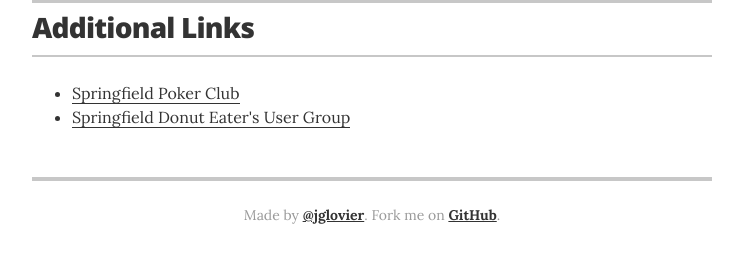
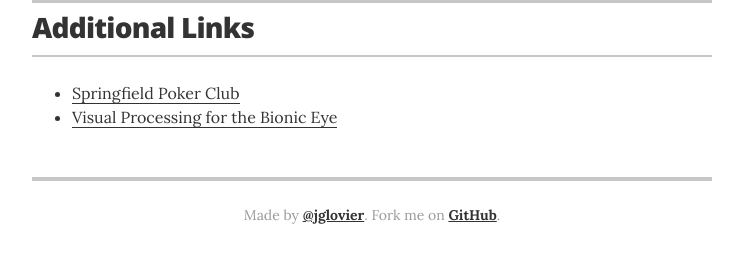
Before and after one commit to phazor/about-me, a Jekyll site: the page built from index.html, in a window 1280 px wide and 900 px high, scrolled down 2470 px. Shown: the part 626-889 px from the top of the window, without its empty margins (268-1011 px from the left). Built offline with Jekyll 4.4.1, drawn with Linux system fonts in a browser that asks for light colours; some of the changed lines change nothing that is shown.

Commit message:
updated site title and description

```diff
--- a/_config.yml
+++ b/_config.yml
@@ -1,6 +1,6 @@
 # Site settings
-title: "Jekyll Resume Template"
-description: "A resume template for Jekyll and GitHub Pages sites."
+title: "Tristan Read"
+description: "A resume for Tristan"
 
 # Build settings
 markdown: kramdown
--- a/_layouts/resume.html
+++ b/_layouts/resume.html
@@ -217,7 +217,7 @@
         <div class="resume-item">
           <ul class="resume-item-list">
             <li><a href="#">Springfield Poker Club</a></li>
-            <li><a href="#">Springfield Donut Eater's User Group</a></li>
+            <li><a href="https://www.nicta.com.au/category/research/computer-vision/projects/visual-processing-for-the-bionic-eye/">Visual Processing for the Bionic Eye</a></li>
           </ul>
         </div>
 
```
